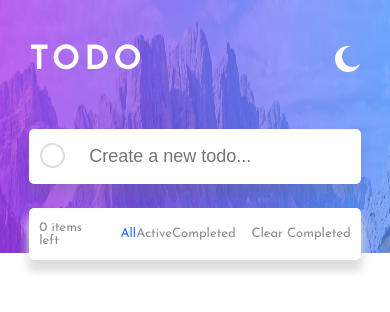
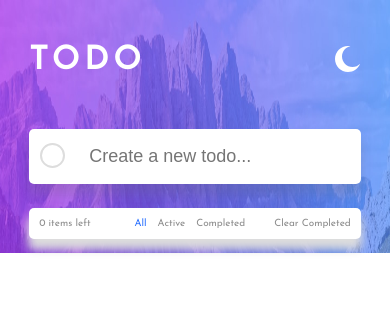
Before and after one commit to AlexismlaWeb/TodoApp, a React (Create React App) app: page / in a window 390 px wide. Shown: the top 312 px of the page. Built offline with nearby package versions, Linux system fonts and the light colour scheme.

Commit message:
footer items reponsive

```diff
--- a/src/App.css
+++ b/src/App.css
@@ -262,4 +262,16 @@
   .todo {
     width: 11%;
   }
+
+  .todo_option_items p {
+    font-size: x-small;
+  }
+
+  .sort_items {
+    width: 40%;
+  }
+
+  .items_left_container {
+    width: 20%;
+  }
 }
```
